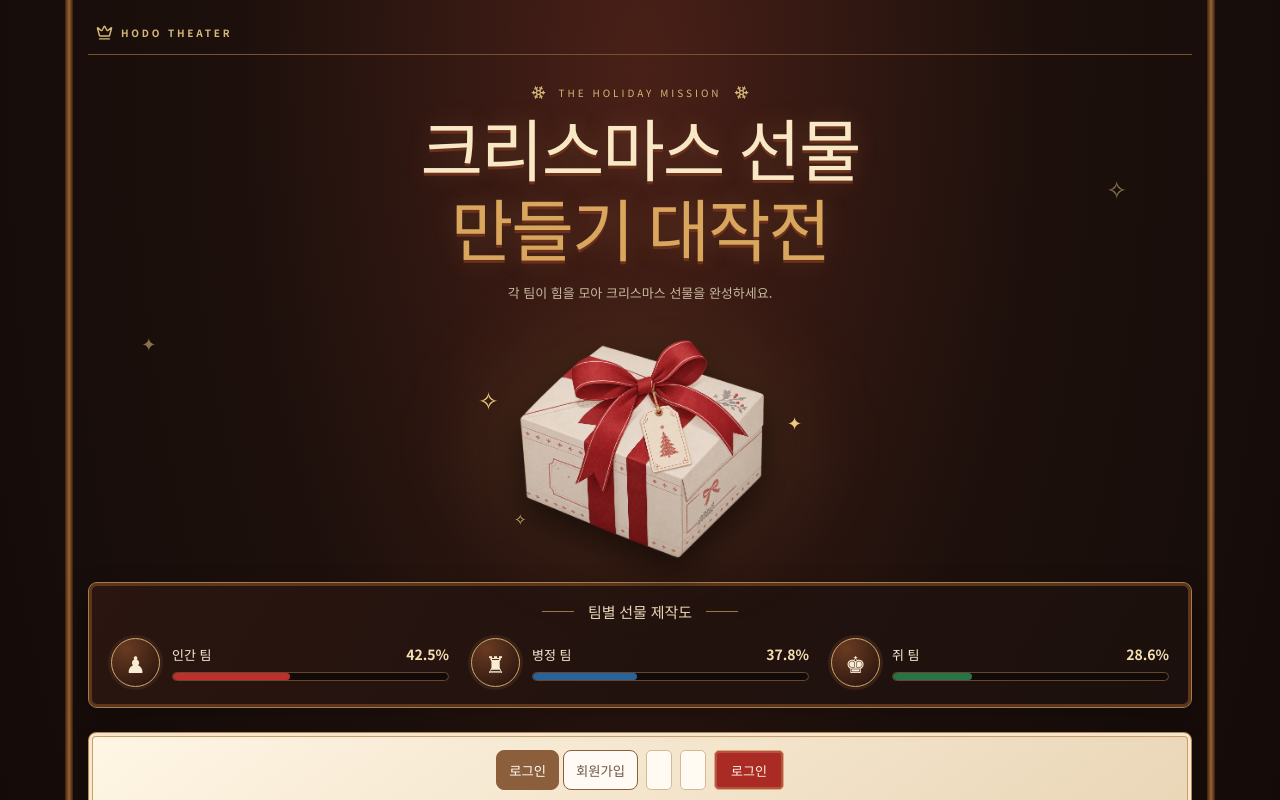
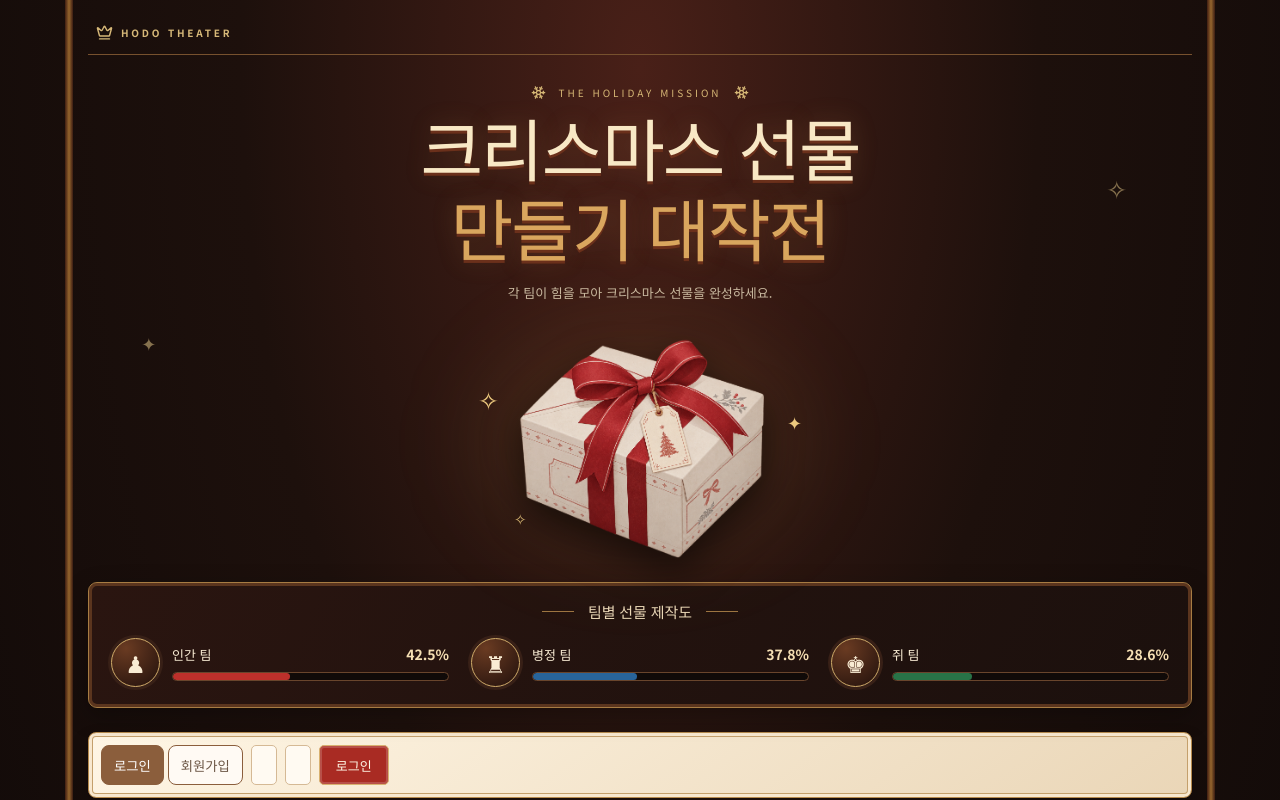
Before and after one commit to DoA-xoxo/gift, a Next.js app in the folder christmas-gift-next/: page / in a window 1280 px wide. Shown: the top 800 px of the page. Built offline with nearby package versions, Linux system fonts and the light colour scheme; no server answers; the database is empty; a web font is replaced by a local one.

Commit message:
Update globals.css

```diff
--- a/christmas-gift-next/app/globals.css
+++ b/christmas-gift-next/app/globals.css
@@ -131,29 +131,3 @@
     width: auto !important;
   }
 }
-
-/* 로그인 패널: 내부 요소를 세로 중앙에 배치 */
-.auth-panel {
-  display: flex;
-  align-items: center;
-  justify-content: center;
-  min-height: 76px;
-  padding: 12px;
-  box-sizing: border-box;
-}
-
-.auth-controls {
-  display: flex;
-  align-items: center;
-  gap: 8px;
-  width: 100%;
-  margin: 0;
-}
-
-.auth-controls input,
-.auth-controls button {
-  margin-top: 0;
-  margin-bottom: 0;
-  height: 40px;
-  box-sizing: border-box;
-}
```
